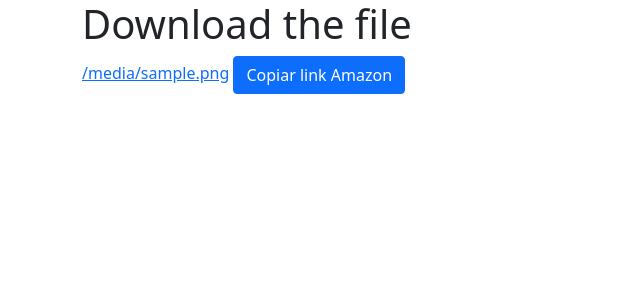
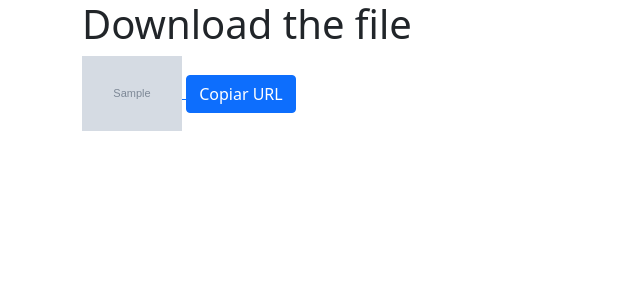
Before and after one commit to guimassoqueto/python-flak-app, a Flask app: template templates/index.html in a window 1280 px wide. Shown: the top 300 px of the page, without its empty margins (0-640 px from the left). Run offline with Flask 3, Linux system fonts and the light colour scheme; the template is opened without the code that fills it: most values are stand-ins (such as "Sample title", 1, 10 or a date in 2020); grey boxes marked "Sample" are stand-in pictures.

Commit message:
feat: update main, template

```diff
--- a/main.py
+++ b/main.py
@@ -1,5 +1,7 @@
 from flask import (Flask, send_file, request, render_template)
 from os import listdir
+from app.settings import FLASK_PORT, FLASK_HOST
+
 
 app = Flask(__name__)
 
@@ -14,3 +16,7 @@ def index():
 def download():
     image_file = request.args.to_dict().get('image_file')
     return send_file(f'static/{image_file}', as_attachment=True)
+
+
+if __name__ == "__main__":
+    app.run(host=FLASK_HOST, port=FLASK_PORT)
--- a/templates/index.html
+++ b/templates/index.html
@@ -17,8 +17,10 @@
       <h1>Download the file</h1>
       {% for image in images %}
       <span class="link-container" style="margin-bottom: 20px;">
-        <a href="{{ url_for('download', image_file=image) }}">{{ image }}</a>
-        <button class="btn btn-primary" data-value="{{ image }}"> Copiar link Amazon</button>
+        <a href="{{ url_for('download', image_file=image) }}">
+          <img src="static/{{image}}" alt="{{ image }}" width="100">
+        </a>
+        <button class="btn btn-primary" data-value="{{ image }}">Copiar URL</button>
       </span>
       {% endfor %}
     </div>
@@ -30,7 +32,7 @@
     btn.addEventListener('click', (e) => {
       e.preventDefault()
       const buttonDataValue = btn.dataset.value;
-      const pid = /[\d]+_(\w+).png$/.exec(buttonDataValue)[1]
+      const pid = /(\w+).webp$/.exec(buttonDataValue)[1]
       const gui = 'promothunder-20'
       const ka = 'blackshop0e-20'
       const afiliateUrl = `https://www.amazon.com.br/dp/${pid}?tag=${gui}&language=pt_BR&ref_=as_li_ss_tl`
```
